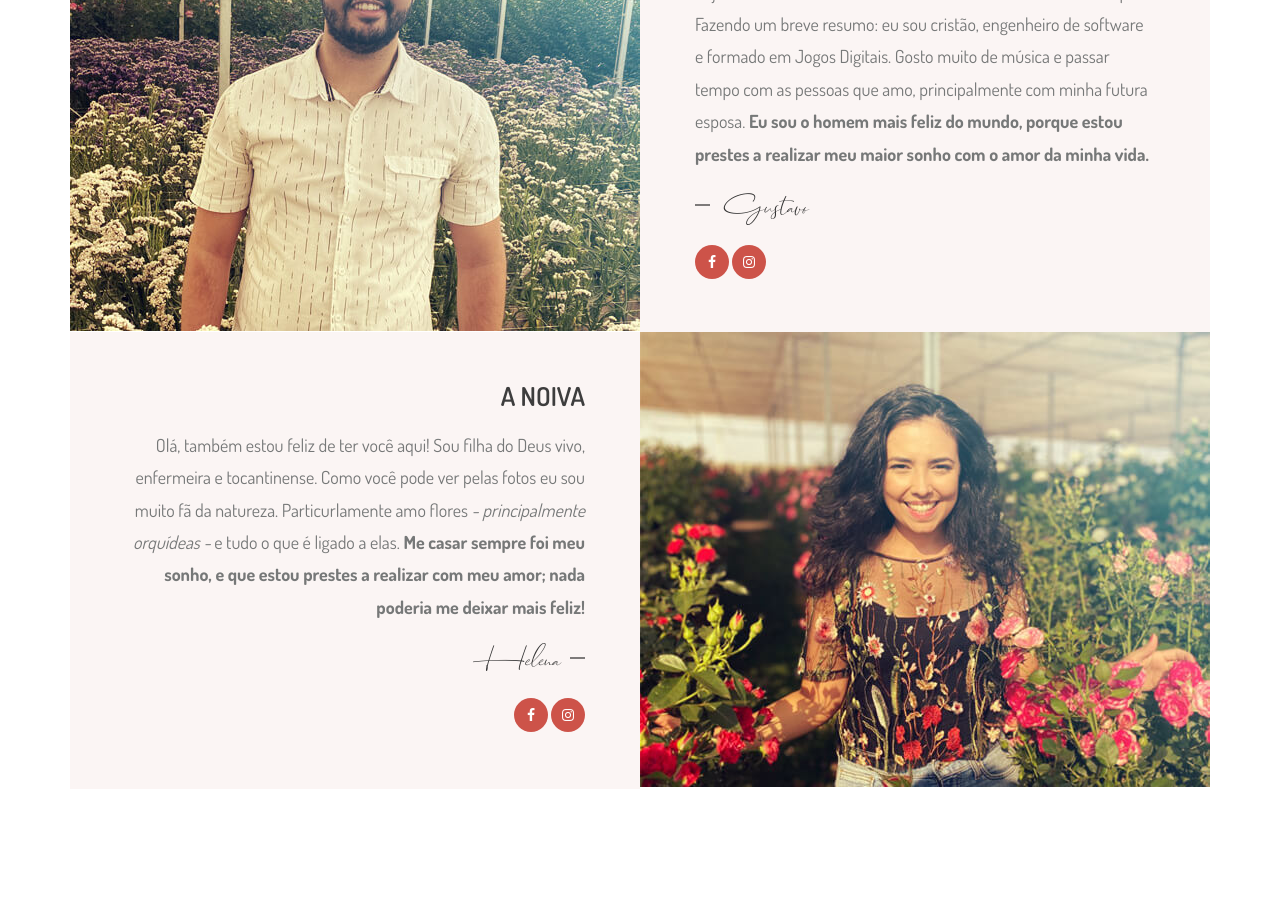
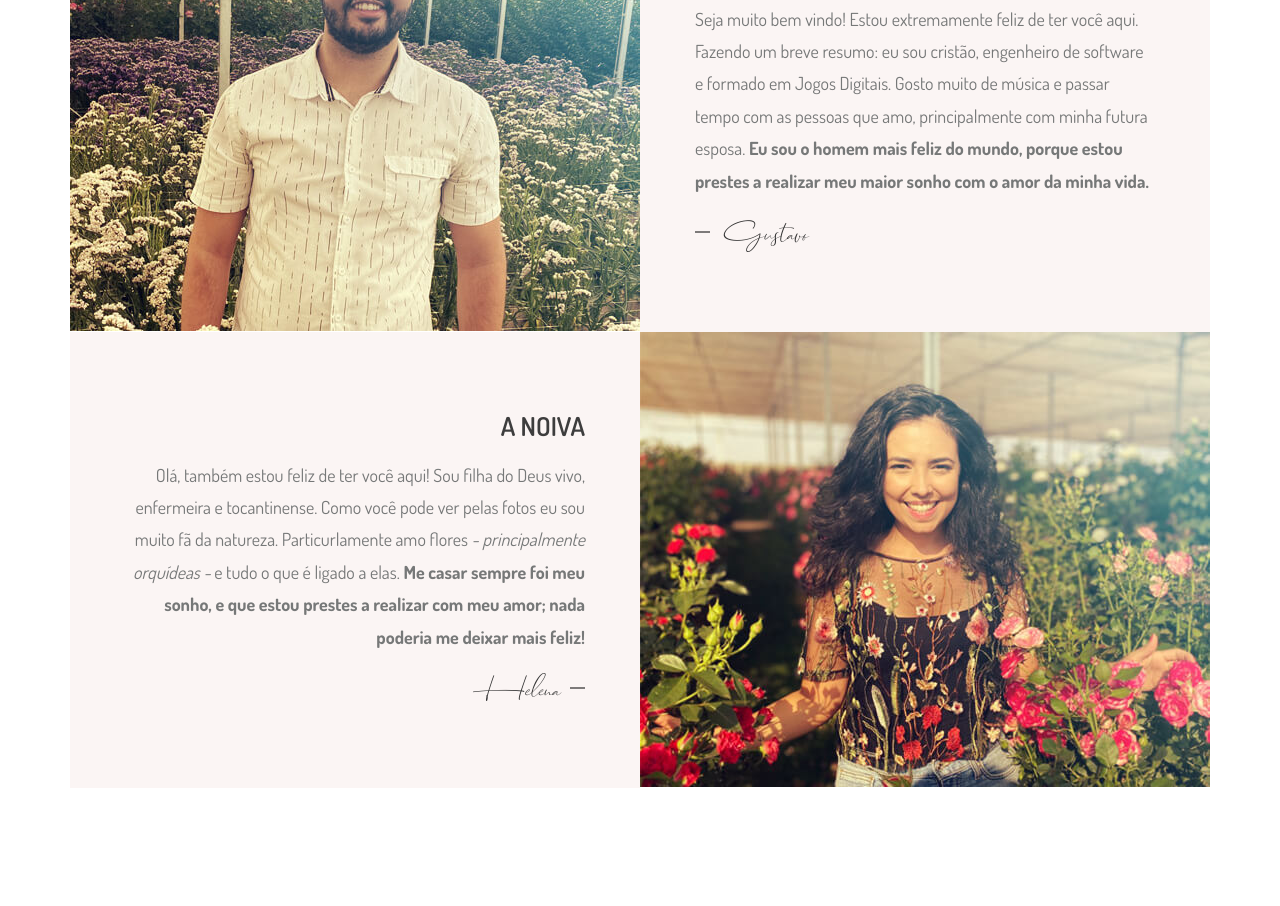
Before and after one commit to guscsales/my-wedding-deprecated, a website: page public/index.html in a window 1280 px wide. Shown: the part 1045-1951 px from the top of the page. Drawn offline with Linux system fonts and the light colour scheme.

Commit message:
some fixes

```diff
--- a/public/index.html
+++ b/public/index.html
@@ -191,22 +191,6 @@
 											>
 										</p>
 										<span class="signature">Gustavo</span>
-										<ul class="social-links">
-											<li>
-												<a
-													href="https://www.facebook.com/gsaless"
-													target="_blank"
-													><i class="fa fa-facebook"></i
-												></a>
-											</li>
-											<li>
-												<a
-													href="https://www.instagram.com/salesgu_/"
-													target="_blank"
-													><i class="fa fa-instagram"></i
-												></a>
-											</li>
-										</ul>
 									</div>
 								</div>
 							</div>
@@ -223,22 +207,6 @@
 											<strong>Me casar sempre foi meu sonho, e que estou prestes a realizar com meu amor; nada poderia me deixar mais feliz!</strong>
 										</p>
 										<span class="signature">Helena</span>
-										<ul class="social-links">
-											<li>
-												<a
-													href="https://www.facebook.com/helena.campos.142"
-													target="_blank"
-													><i class="fa fa-facebook"></i
-												></a>
-											</li>
-											<li>
-												<a
-													href="https://www.instagram.com/helenitas/"
-													target="_blank"
-													><i class="fa fa-instagram"></i
-												></a>
-											</li>
-										</ul>
 									</div>
 								</div>
 								<div class="img-holder wow fadeInRightSlow">
@@ -482,8 +450,8 @@
 						<div class="col col-md-6">
 							<h3>Acomodações</h3>
 							<p>
-								Se você não mora em São Paulo e precisar de acomodações, nós sugerimos o
-								<a href="https://www.google.com/travel/hotels/entity/CgsIwdOEz8an0oPVARAB/prices?g2lb=2502548%2C4258168%2C4270442%2C4271060%2C4306835%2C4317915%2C4322823%2C4328159%2C4347309%2C4371335%2C4401769%2C4419364%2C4433754%2C4447566%2C4458305%2C4270859%2C4284970%2C4291517%2C4412693&hl=en-BR&gl=br&un=1&rp=OAJAAEgBwAEC&ictx=1&ved=2ahUKEwiV-_G8r_TsAhWXKrkGHYATBIoQjLsCKAAwEHoECBYQAQ&utm_campaign=sharing&utm_medium=link&utm_source=htls&hrf=IgNCUkwqFgoHCOUPEAYYBhIHCOUPEAYYBxgBIAGCASUweDk0Y2U1ZWM0YTJmNWNjYTE6MHhkNTA3NDkzYzY5ZTEyOWMxmgEnGiUweDk0Y2U1ZWM0YTJmNWNjYTE6MHhkNTA3NDkzYzY5ZTEyOWMx"
+								Se você não mora em São Paulo e precisa de acomodações, nós sugerimos o
+								<a href="https://www.google.com/travel/hotels/entity/CgsIwdOEz8an0oPVARAB/prices?g2lb=2502548%2C4258168%2C4270442%2C4271060%2C4306835%2C4317915%2C4322823%2C4328159%2C4347309%2C4371335%2C4401769%2C4419364%2C4433754%2C4447566%2C4458305%2C4270859%2C4284970%2C4291517%2C4412693&hl=en-BR&gl=br&un=1&rp=OAJAAEgBwAEC&ictx=1&ved=0CAAQ5JsGahcKEwjAvvr3naPtAhUAAAAAHQAAAAAQAw&utm_campaign=sharing&utm_medium=link&utm_source=htls&hrf=IgNCUkwqFgoHCOUPEAYYBRIHCOUPEAYYBhgBIAGCASUweDk0Y2U1ZWM0YTJmNWNjYTE6MHhkNTA3NDkzYzY5ZTEyOWMxmgEnGiUweDk0Y2U1ZWM0YTJmNWNjYTE6MHhkNTA3NDkzYzY5ZTEyOWMx"
 															target="_blank" data-toggle="tooltip" title="Clique para checar valores">
 									<strong>Hotel Ibis</strong>
 								</a>
```
